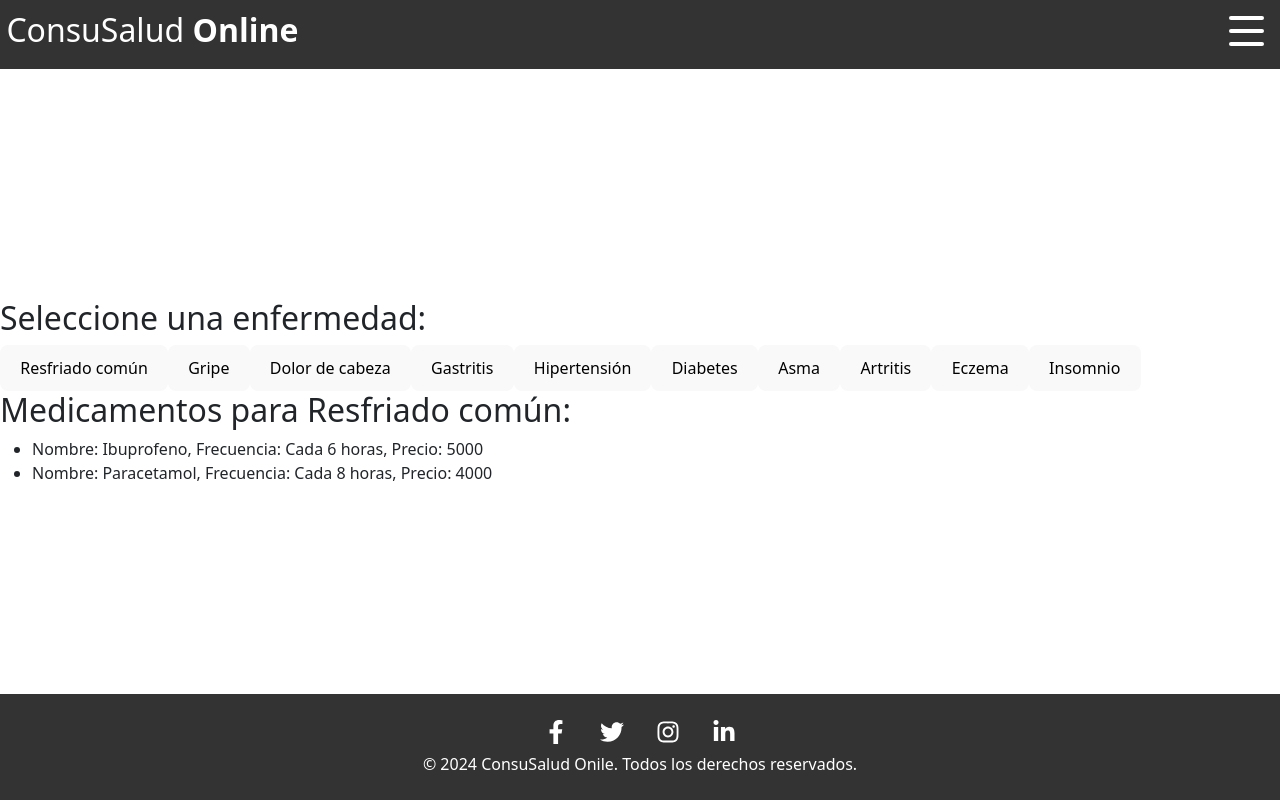
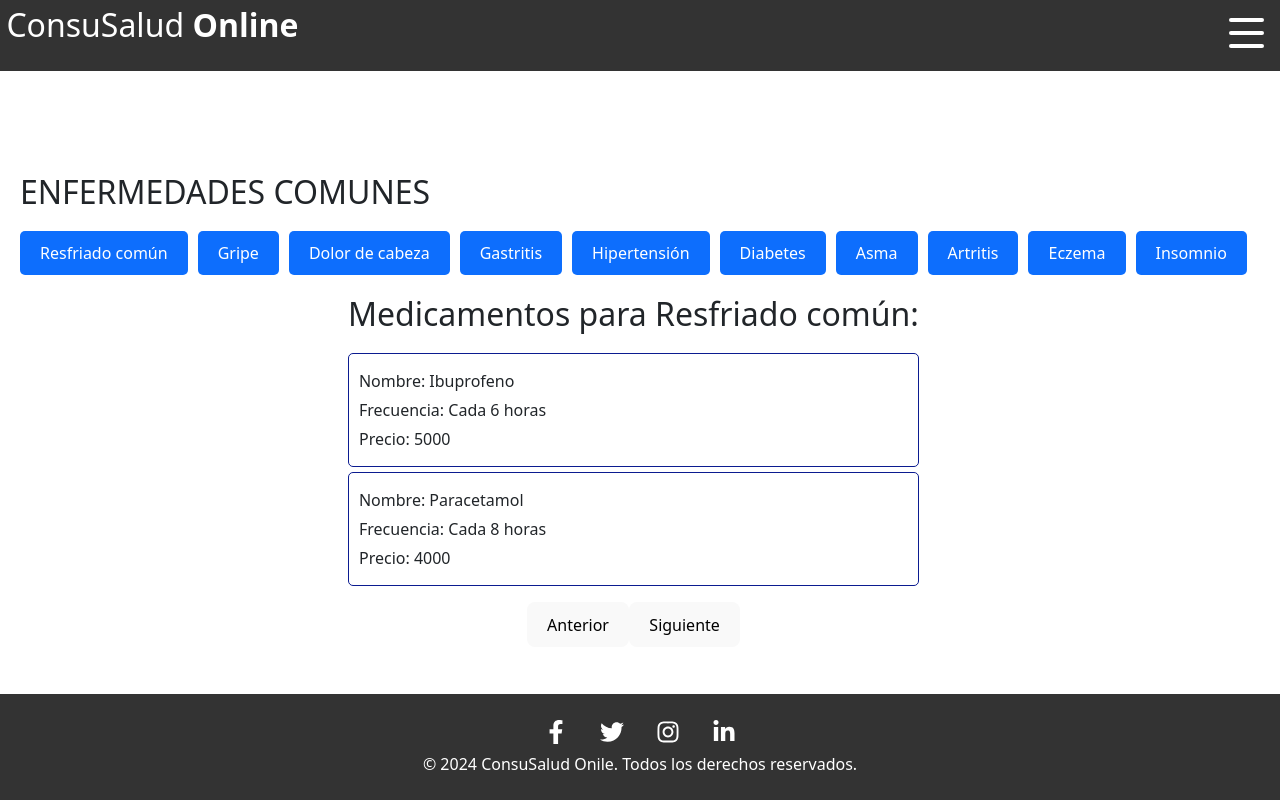
Before and after one commit to ManuelSepulveda58/ConsulSalud-Online-, a React (Vite) app: page /Informacion in a window 1280 px wide. Both pictures are taken after a click on the button "Resfriado común". Built offline with nearby package versions, Linux system fonts and the light colour scheme; no server answers.

Commit message:
modificacion/informaion + css

```diff
--- a/src/Components/Catalogo.css
+++ b/src/Components/Catalogo.css
@@ -1,5 +1,4 @@
 .catalogo-container {
-    /* Estilos generales */
     display: flex;
     flex-direction: column;
     align-items: center;
@@ -24,7 +23,6 @@
     margin-block-end: 10px;
   }
 
-  /* Estilos botones */
   .catalogo-container button {
     background-color: #0D6EFD;
     border-color: slategrey;
@@ -45,7 +43,7 @@
     outline: none;
   }
 
-  /* Estilos imágenes */
+
   .catalogo-container .image-container {
     overflow: hidden;
     position: relative;
@@ -72,7 +70,6 @@
     object-fit: cover;
   }
 
-  /* Estilos descripción */
   .catalogo-container .description-container {
     position: absolute;
     inset-block-end: 0;
--- /dev/null
+++ b/src/Components/Informacion.css
@@ -0,0 +1,61 @@
+
+#informacion-container {
+    display: flex;
+    flex-direction: column;
+    align-items: center;
+    padding: 20px;
+  }
+
+  #informacion-container header {
+    margin-block-end: 20px;
+  }
+
+  #informacion-container h2 {
+    margin-block-end: 20px;
+  }
+
+  #informacion-container .enfermedades-container {
+    display: flex;
+    flex-wrap: wrap;
+    gap: 10px;
+    justify-content: center;
+    margin-block-end: 20px;
+  }
+
+  #informacion-container .enfermedad-button {
+    background-color: #0D6EFD;
+    color: white;
+    border: none;
+    border-radius: 5px;
+    padding: 10px 20px;
+    cursor: pointer;
+    transition: background-color 0.3s;
+  }
+
+  #informacion-container .enfermedad-button:hover {
+    background-color: #00fa1d;
+  }
+
+  #informacion-container .medicamentos-container {
+    text-align: center;
+  }
+
+  #informacion-container .medicamentos-container ul {
+    list-style-type: none;
+    padding: 0;
+  }
+
+  #informacion-container .medicamentos-container li {
+    background-color: #ffffff;
+    border: 1px solid #0b1b90;
+    border-radius: 5px;
+    margin: 5px 0;
+    padding: 10px;
+    text-align: start;
+  }
+
+  #informacion-container .medicamentos-container .medicamento-nombre,
+  #informacion-container .medicamentos-container .medicamento-frecuencia,
+  #informacion-container .medicamentos-container .medicamento-precio {
+    margin: 5px 0;
+  }
--- a/src/Components/Informacion.jsx
+++ b/src/Components/Informacion.jsx
@@ -1,9 +1,11 @@
 import React, { useState } from 'react';
 import Navbat from './Navbat';
 import Footer from './Footer';
+import './Informacion.css';
 
 export function Informacion() {
   const [enfermedadSeleccionada, setEnfermedadSeleccionada] = useState(null);
+  const [currentMedicamentoIndex, setCurrentMedicamentoIndex] = useState(0);
 
   const enfermedades = [
     { id: 1, nombre: 'Resfriado común' },
@@ -22,51 +24,105 @@ export function Informacion() {
     1: [
       { id: 1, nombre: 'Ibuprofeno', frecuencia: 'Cada 6 horas', precio: 5000.00 },
       { id: 2, nombre: 'Paracetamol', frecuencia: 'Cada 8 horas', precio: 4000.00 },
+      { id: 21, nombre: 'Aspirina', frecuencia: 'Cada 4 horas', precio: 4500.00 },
+      { id: 22, nombre: 'Descongestionante', frecuencia: 'Cada 12 horas', precio: 6000.00 },
     ],
     2: [
       { id: 3, nombre: 'Antigripal', frecuencia: 'Cada 12 horas', precio: 6000.00 },
       { id: 15, nombre: 'Ventolin', frecuencia: 'Según indicación médica', precio: 7500.00 },
+      { id: 23, nombre: 'Guaifenesina', frecuencia: 'Cada 4 horas', precio: 5500.00 },
+      { id: 24, nombre: 'Zanamivir', frecuencia: 'Diariamente', precio: 10000.00 },
     ],
     3: [
       { id: 5, nombre: 'Ibuprofeno', frecuencia: 'Cada 6 horas', precio: 8000.00 },
       { id: 6, nombre: 'Paracetamol', frecuencia: 'Cada 8 horas', precio: 7000.00 },
+      { id: 25, nombre: 'Aspirina', frecuencia: 'Cada 4 horas', precio: 6000.00 },
+      { id: 26, nombre: 'Naproxeno', frecuencia: 'Cada 12 horas', precio: 9000.00 },
     ],
     4: [
       { id: 4, nombre: 'Omeprazol', frecuencia: 'Diariamente', precio: 8000.00 },
       { id: 13, nombre: 'Ranitidina', frecuencia: 'Diariamente', precio: 8500.00 },
+      { id: 27, nombre: 'Esomeprazol', frecuencia: 'Diariamente', precio: 9000.00 },
+      { id: 28, nombre: 'Pantoprazol', frecuencia: 'Diariamente', precio: 9500.00 },
     ],
     5: [
       { id: 16, nombre: 'Enalapril', frecuencia: 'Diariamente', precio: 8500.00 },
       { id: 17, nombre: 'Warfarina', frecuencia: 'Diariamente', precio: 10500.00 },
+      { id: 29, nombre: 'Amlodipino', frecuencia: 'Diariamente', precio: 8000.00 },
+      { id: 30, nombre: 'Lisinopril', frecuencia: 'Diariamente', precio: 9500.00 },
     ],
     6: [
       { id: 6, nombre: 'Insulina', frecuencia: 'Según indicación médica', precio: 15000.00 },
       { id: 14, nombre: 'Metformina', frecuencia: 'Diariamente', precio: 9500.00 },
+      { id: 31, nombre: 'Glipizida', frecuencia: 'Diariamente', precio: 9000.00 },
+      { id: 32, nombre: 'Sitagliptina', frecuencia: 'Diariamente', precio: 11000.00 },
     ],
     7: [
       { id: 7, nombre: 'Salbutamol', frecuencia: 'Cada 4 horas', precio: 7000.00 },
       { id: 15, nombre: 'Ventolin', frecuencia: 'Según indicación médica', precio: 7500.00 },
+      { id: 33, nombre: 'Montelukast', frecuencia: 'Diariamente', precio: 12000.00 },
+      { id: 34, nombre: 'Fluticasona', frecuencia: 'Diariamente', precio: 10000.00 },
     ],
     8: [
       { id: 8, nombre: 'Ibuprofeno', frecuencia: 'Cada 8 horas', precio: 5000.00 },
       { id: 9, nombre: 'Prednisona', frecuencia: 'Diariamente', precio: 9000.00 },
+      { id: 35, nombre: 'Diclofenaco', frecuencia: 'Cada 12 horas', precio: 8500.00 },
+      { id: 36, nombre: 'Metotrexato', frecuencia: 'Semanalmente', precio: 15000.00 },
     ],
     9: [
       { id: 10, nombre: 'Cetirizina', frecuencia: 'Diariamente', precio: 6000.00 },
       { id: 12, nombre: 'Loratadina', frecuencia: 'Diariamente', precio: 7000.00 },
+      { id: 37, nombre: 'Hidrocortisona', frecuencia: 'Diariamente', precio: 8000.00 },
+      { id: 38, nombre: 'Betametasona', frecuencia: 'Diariamente', precio: 9000.00 },
     ],
     10: [
       { id: 11, nombre: 'Melatonina', frecuencia: 'Diariamente', precio: 10000.00 },
       { id: 20, nombre: 'Rivotril', frecuencia: 'Según indicación médica', precio: 12000.00 },
+      { id: 39, nombre: 'Diazepam', frecuencia: 'Según indicación médica', precio: 9500.00 },
+      { id: 40, nombre: 'Zolpidem', frecuencia: 'Diariamente', precio: 13000.00 },
     ]
   };
 
   const handleClickEnfermedad = (enfermedad) => {
     setEnfermedadSeleccionada(enfermedad);
+    setCurrentMedicamentoIndex(0);
+  };
+
+  const handleNext = () => {
+    const medicamentosPerPage = 2;
+    const totalMedicamentos = medicamentosPorEnfermedad[enfermedadSeleccionada.id].length;
+    const currentPageIndex = Math.floor(currentMedicamentoIndex / medicamentosPerPage);
+    const totalPages = Math.ceil(totalMedicamentos / medicamentosPerPage);
+
+    if (currentPageIndex < totalPages - 1) {
+      setCurrentMedicamentoIndex(currentMedicamentoIndex + medicamentosPerPage);
+      const containerWidth = document.querySelector('.medicamentos-list').offsetWidth;
+      const medicamentoWidth = containerWidth / medicamentosPerPage;
+      const newPosition = currentPageIndex * containerWidth + medicamentoWidth;
+      document.querySelector('.medicamentos-list').scrollTo({
+        left: newPosition,
+        behavior: 'smooth'
+      });
+    }
+  };
+
+  const handlePrev = () => {
+    const medicamentosPerPage = 2;
+    const currentPageIndex = Math.floor(currentMedicamentoIndex / medicamentosPerPage);
+
+    if (currentPageIndex > 0) {
+      setCurrentMedicamentoIndex(currentMedicamentoIndex - medicamentosPerPage);
+      const containerWidth = document.querySelector('.medicamentos-list').offsetWidth;
+      const newPosition = (currentPageIndex - 1) * containerWidth;
+      document.querySelector('.medicamentos-list').scrollTo({
+        left: newPosition,
+        behavior: 'smooth'
+      });
+    }
   };
 
   return (
-    <div>
+    <div id="informacion-container">
       <header>
         <nav>
           <Navbat />
@@ -74,31 +130,37 @@ export function Informacion() {
       </header>
 
       <div>
-        <h2>Seleccione una enfermedad:</h2>
-        {}
+        <h2>ENFERMEDADES COMUNES</h2>
+        <div className="enfermedades-container">
           {enfermedades.map((enfermedad) => (
-          <button key={enfermedad.id} onClick={() => handleClickEnfermedad(enfermedad)}>
+            <button key={enfermedad.id} onClick={() => handleClickEnfermedad(enfermedad)} className="enfermedad-button">
               {enfermedad.nombre}
             </button>
           ))}
         </div>
+      </div>
 
-      {}
       {enfermedadSeleccionada && (
-        <div>
+        <div className="medicamentos-container">
           <h2>Medicamentos para {enfermedadSeleccionada.nombre}:</h2>
+          <div className="medicamentos-list">
             <ul>
-            {}
-            {medicamentosPorEnfermedad[enfermedadSeleccionada.id] &&
-              medicamentosPorEnfermedad[enfermedadSeleccionada.id].map((medicamento) => (
+              {medicamentosPorEnfermedad[enfermedadSeleccionada.id].slice(currentMedicamentoIndex, currentMedicamentoIndex + 2).map((medicamento) => (
                 <li key={medicamento.id}>
-                  Nombre: {medicamento.nombre}, Frecuencia: {medicamento.frecuencia}, Precio: {medicamento.precio}
+                  <div className="medicamento-nombre">Nombre: {medicamento.nombre}</div>
+                  <div className="medicamento-frecuencia">Frecuencia: {medicamento.frecuencia}</div>
+                  <div className="medicamento-precio">Precio: {medicamento.precio}</div>
                 </li>
               ))}
             </ul>
           </div>
+          <div className="buttons-container">
+            <button onClick={handlePrev}>Anterior</button>
+            <button onClick={handleNext}>Siguiente</button>
+          </div>
+        </div>
       )}
-      <Footer/>
+      <Footer />
     </div>
   );
 }
```
Lines whose indentation alone changed are shown as unchanged.
